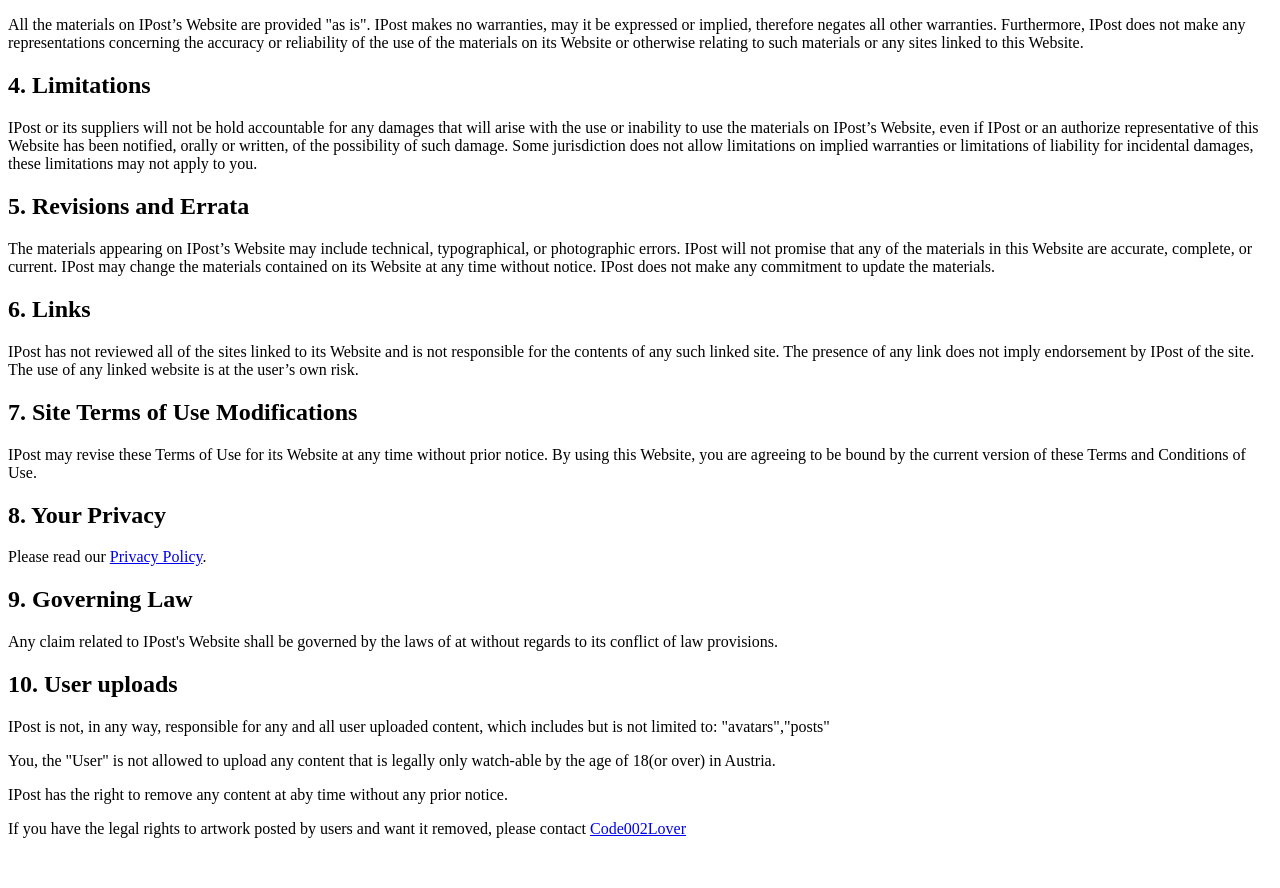
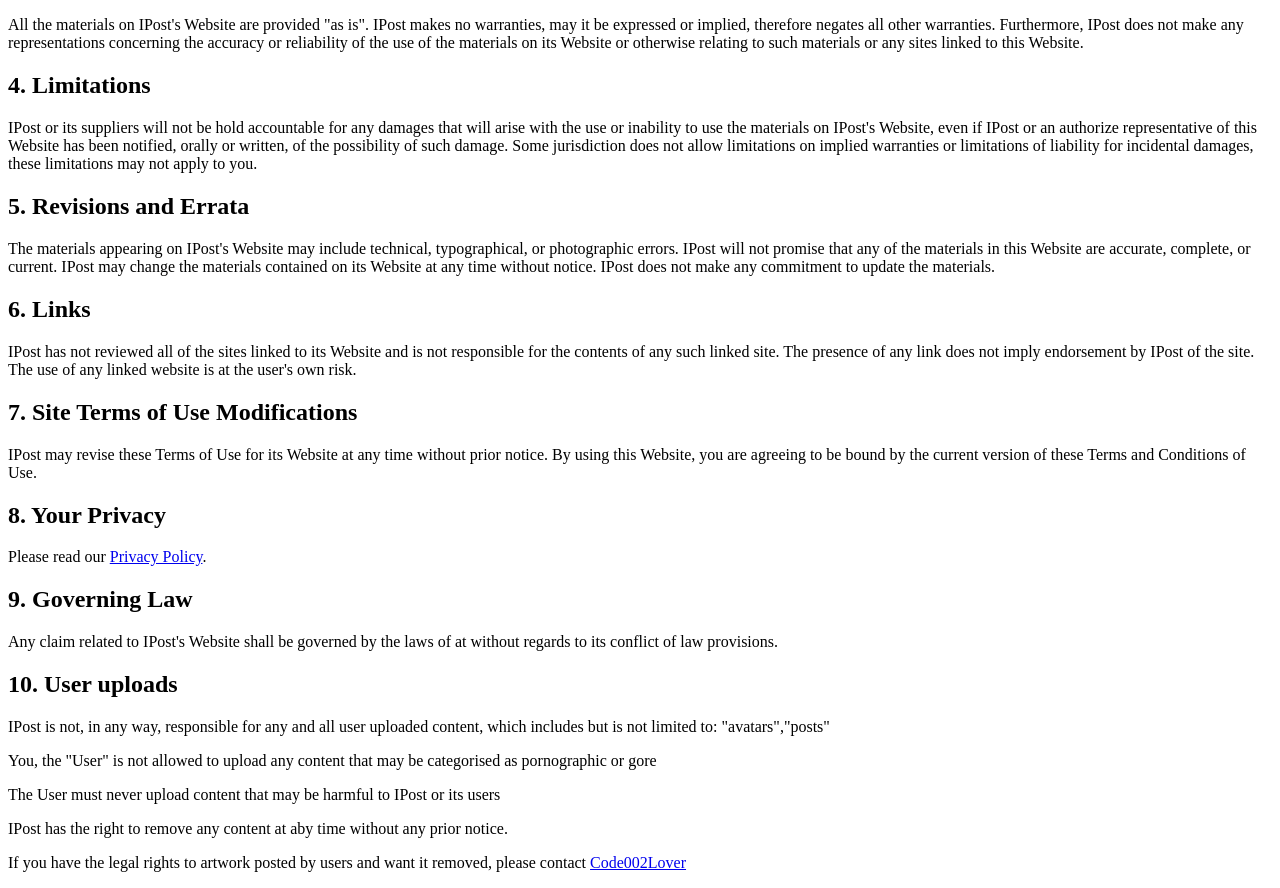
Before and after one commit to 002Hub/IPost, a website: page views/ToS.html in a window 1280 px wide. Shown: the part 596-1484 px from the top of the page. Before the commit the page ends 1450 px from the top, so only its background shows below. Drawn offline with Linux system fonts and the light colour scheme.

Commit message:
change TOS

```diff
--- a/views/ToS.html
+++ b/views/ToS.html
@@ -29,19 +29,19 @@
 
     <h2>3. Disclaimer</h2>
 
-    <p>All the materials on IPost’s Website are provided "as is". IPost makes no warranties, may it be expressed or implied, therefore negates all other warranties. Furthermore, IPost does not make any representations concerning the accuracy or reliability of the use of the materials on its Website or otherwise relating to such materials or any sites linked to this Website.</p>
+    <p>All the materials on IPost's Website are provided "as is". IPost makes no warranties, may it be expressed or implied, therefore negates all other warranties. Furthermore, IPost does not make any representations concerning the accuracy or reliability of the use of the materials on its Website or otherwise relating to such materials or any sites linked to this Website.</p>
 
     <h2>4. Limitations</h2>
 
-    <p>IPost or its suppliers will not be hold accountable for any damages that will arise with the use or inability to use the materials on IPost’s Website, even if IPost or an authorize representative of this Website has been notified, orally or written, of the possibility of such damage. Some jurisdiction does not allow limitations on implied warranties or limitations of liability for incidental damages, these limitations may not apply to you.</p>
+    <p>IPost or its suppliers will not be hold accountable for any damages that will arise with the use or inability to use the materials on IPost's Website, even if IPost or an authorize representative of this Website has been notified, orally or written, of the possibility of such damage. Some jurisdiction does not allow limitations on implied warranties or limitations of liability for incidental damages, these limitations may not apply to you.</p>
 
     <h2>5. Revisions and Errata</h2>
 
-    <p>The materials appearing on IPost’s Website may include technical, typographical, or photographic errors. IPost will not promise that any of the materials in this Website are accurate, complete, or current. IPost may change the materials contained on its Website at any time without notice. IPost does not make any commitment to update the materials.</p>
+    <p>The materials appearing on IPost's Website may include technical, typographical, or photographic errors. IPost will not promise that any of the materials in this Website are accurate, complete, or current. IPost may change the materials contained on its Website at any time without notice. IPost does not make any commitment to update the materials.</p>
 
     <h2>6. Links</h2>
 
-    <p>IPost has not reviewed all of the sites linked to its Website and is not responsible for the contents of any such linked site. The presence of any link does not imply endorsement by IPost of the site. The use of any linked website is at the user’s own risk.</p>
+    <p>IPost has not reviewed all of the sites linked to its Website and is not responsible for the contents of any such linked site. The presence of any link does not imply endorsement by IPost of the site. The use of any linked website is at the user's own risk.</p>
 
     <h2>7. Site Terms of Use Modifications</h2>
 
@@ -59,7 +59,9 @@
 
     <p>IPost is not, in any way, responsible for any and all user uploaded content, which includes but is not limited to: "avatars","posts"</p>
 
-    <p>You, the "User" is not allowed to upload any content that is legally only watch-able by the age of 18(or over) in Austria.</p>
+    <p>You, the "User" is not allowed to upload any content that may be categorised as pornographic or gore</p>
+
+    <p>The User must never upload content that may be harmful to IPost or its users</p>
 
     <p>IPost has the right to remove any content at aby time without any prior notice.</p>
 
```
